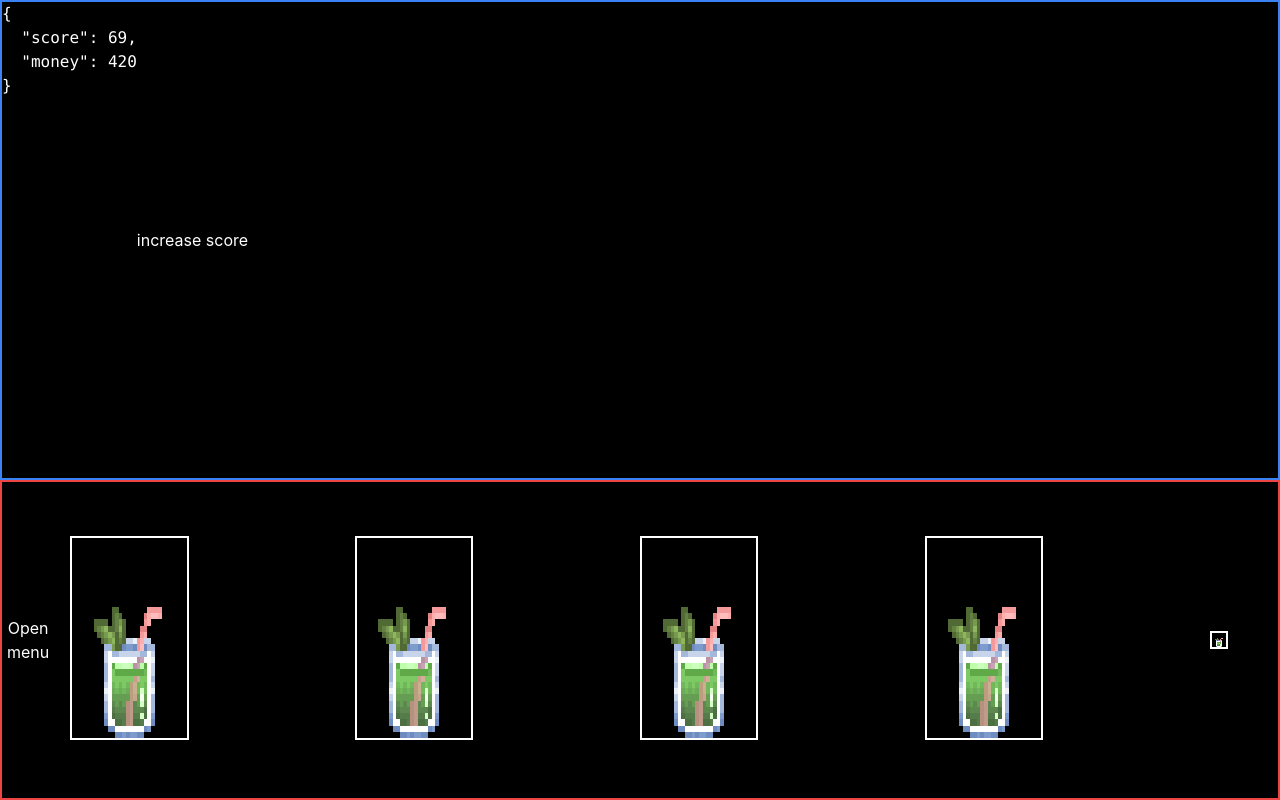
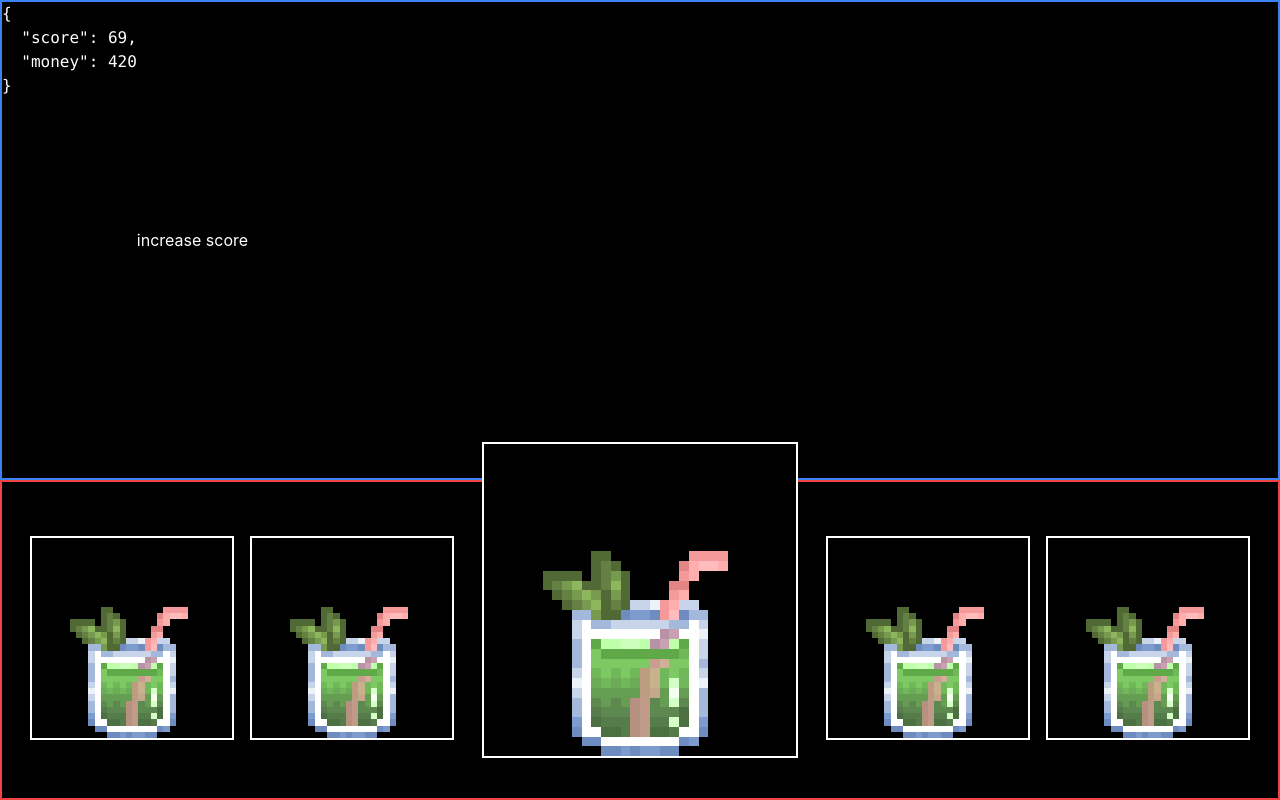
Before and after one commit to tomheaton/clicker-jam-winter-2023, a React (Vite) app: page / in a window 1280 px wide. Both pictures are taken after a click on the button "start game". Built offline with nearby package versions, Linux system fonts and the light colour scheme.

Commit message:
improvements

```diff
--- a/src/components/drink_button.tsx
+++ b/src/components/drink_button.tsx
@@ -1,30 +1,28 @@
-import { useContext } from "react";
-import { useEffect, useState } from "react";
-import {
-  GameDataActions,
-  GameDataContext,
-  GameDataDispatchContext,
-} from "../hooks/game_data";
+import { useContext, useEffect, useState } from "react";
+import { GameDataActions, GameDataDispatchContext } from "../hooks/game_data";
+import { type Drink } from "../utils/types";
 
 const TIME_VALUE: number = 0.25;
+// TODO: add multiplier
 const multiplier = 1.0;
+// random sell value for now
+const drinkSellValue = 5;
 
-const DrinkButton: React.FC<{
+type Props = {
+  drink: Drink;
+};
 
-  textureName: string;
-  coolDown: number;
-}> = ({ textureName, coolDown }) => {
-
+const DrinkButton: React.FC<Props> = ({
+  drink: { name, texture, cooldown },
+}) => {
   const dispatch = useContext(GameDataDispatchContext);
 
-  const drinkSellValue = 5; //random sell value for now
-
-  const [onCoolDown, setOnCoolDown] = useState<boolean>(false);
+  const [onCooldown, setOnCoolDown] = useState<boolean>(false);
   const [timer, setTimer] = useState<number>(0);
 
   useEffect(() => {
     const timerTick = setInterval(() => {
-      if (onCoolDown) {
+      if (onCooldown) {
         setTimer((t) => t + TIME_VALUE);
       }
     }, 250);
@@ -32,22 +30,20 @@ const DrinkButton: React.FC<{
     return () => {
       clearInterval(timerTick);
     };
-  }, [onCoolDown]);
+  }, [onCooldown]);
 
   useEffect(() => {
-    if (onCoolDown && timer >= coolDown) {
+    if (onCooldown && timer >= cooldown) {
       setTimer(0);
       setOnCoolDown(false);
     }
-  }, [coolDown, onCoolDown, timer]);
+  }, [cooldown, onCooldown, timer]);
 
-  let opacity = onCoolDown ? (coolDown - (coolDown - timer)) / coolDown : 1;
+  let opacity = onCooldown ? (cooldown - (cooldown - timer)) / cooldown : 1;
 
   const theWorstPlaceForAFunction = () => {
-    dispatch!({ type: GameDataActions.ADD_MONEY, value : drinkSellValue});
-  }
-
-
+    dispatch!({ type: GameDataActions.ADD_MONEY, value: drinkSellValue });
+  };
 
   return (
     <button
@@ -56,7 +52,7 @@ const DrinkButton: React.FC<{
         setOnCoolDown(true);
         theWorstPlaceForAFunction();
       }}
-      disabled={onCoolDown}
+      disabled={onCooldown}
     >
       <img
         style={{
@@ -64,8 +60,8 @@ const DrinkButton: React.FC<{
           opacity,
         }}
         className={"w-full h-full"}
-        src={`assets/sprites/${textureName}`}
-        alt={`${textureName} sprite`}
+        src={`assets/sprites/${texture}`}
+        alt={`${name} sprite`}
       />
     </button>
   );
--- a/src/components/game.tsx
+++ b/src/components/game.tsx
@@ -1,16 +1,52 @@
-import { useContext } from "react";
+import { PropsWithChildren, useContext } from "react";
 import {
   GameDataActions,
   GameDataContext,
   GameDataDispatchContext,
 } from "../hooks/game_data";
+import { type DataType } from "../utils/types";
 import DrinkButton from "./drink_button";
 import IngredientButton from "./ingredient_button";
-import SlideMenu from "./sliding_menu";
 
-const Game: React.FC = () => {
+const DATA: DataType = {
+  ingredients: [
+    {
+      name: "Lime",
+      texture: "mojito.png",
+      upgradeCosts: [1, 5, 10, 15],
+      upgradeDescriptions: [],
+    },
+    {
+      name: "Alcohol",
+      texture: "mojito.png",
+      upgradeCosts: [1, 5, 10, 15],
+      upgradeDescriptions: [],
+    },
+    {
+      name: "Ice",
+      texture: "mojito.png",
+      upgradeCosts: [1, 5, 10, 15],
+      upgradeDescriptions: [],
+    },
+    {
+      name: "Mint",
+      texture: "mojito.png",
+      upgradeCosts: [1, 5, 10, 15],
+      upgradeDescriptions: [],
+    },
+  ],
+  drink: {
+    name: "Mojito",
+    texture: "mojito.png",
+    cooldown: 5,
+  },
+};
+
+const Game: React.FC<PropsWithChildren> = () => {
   const gameData = useContext(GameDataContext);
   const dispatch = useContext(GameDataDispatchContext);
+
+  let mp = parseInt((DATA.ingredients.length / 2).toFixed(0));
 
   return (
     <div
@@ -18,6 +54,7 @@ const Game: React.FC = () => {
         "bg-black h-screen flex flex-col items-center justify-center w-full"
       }
     >
+      {/* TOP */}
       <div className={"w-full flex flex-1 border-2 border-blue-500"}>
         <pre>{JSON.stringify(gameData, null, 2)}</pre>
         <br />
@@ -29,50 +66,29 @@ const Game: React.FC = () => {
           increase score
         </button>
       </div>
+
+      {/* BOTTOM */}
       <div
-        className={"w-full h-2/5 flex justify-evenly border-2 border-red-500 items-center"}
+        className={
+          "w-full h-2/5 flex justify-evenly border-2 border-red-500 items-center"
+        }
       >
-        <SlideMenu />
-        {/* Ingredient upgrade buttons */}
+        {/* <SlideMenu /> */}
+
         <div className={"grid grid-cols-2 gap-4 m-4"}>
-          <IngredientButton
-            upgradeCount={5}
-            textureName={"mojito.png"}
-            upgradeCosts={[1, 5, 10, 15]}
-            ingredientName={"Lime"}
-            upgradeDescriptions={[]}
-          />
+          {DATA.ingredients.slice(0, mp).map((ingredient) => (
+            <IngredientButton ingredient={ingredient} />
+          ))}
         </div>
-        <div className={"grid grid-cols-2 gap-4 m-4"}>
-          <IngredientButton
-            upgradeCount={5}
-            textureName={"mojito.png"}
-            upgradeCosts={[1, 5, 10, 15]}
-            ingredientName={"Alcohol"}
-            upgradeDescriptions={[]}
-          />
-        </div>
-        <div className={"grid grid-cols-2 gap-4 m-4"}>
-          <IngredientButton
-            upgradeCount={5}
-            textureName={"mojito.png"}
-            upgradeCosts={[1, 5, 10, 15]}
-            ingredientName={"Ice"}
-            upgradeDescriptions={[]}
-          />
-        </div>
-        <div className={"grid grid-cols-2 gap-4 m-4"}>
-          <IngredientButton
-            upgradeCount={5}
-            textureName={"mojito.png"}
-            upgradeCosts={[1, 5, 10, 15]}
-            ingredientName={"Mint"}
-            upgradeDescriptions={[]}
-          />
+
+        <div className={"h-full -mt-20"}>
+          <DrinkButton drink={DATA.drink} />
         </div>
 
         <div className={"grid grid-cols-2 gap-4 m-4"}>
-          <DrinkButton textureName={"mojito.png"} coolDown={5} />
+          {DATA.ingredients.slice(mp).map((ingredient) => (
+            <IngredientButton ingredient={ingredient} />
+          ))}
         </div>
       </div>
     </div>
--- a/src/components/ingredient_button.tsx
+++ b/src/components/ingredient_button.tsx
@@ -1,46 +1,41 @@
-import { useEffect, useState } from "react";
-import { useContext } from "react";
-import {
-  GameDataActions,
-  GameDataContext,
-  GameDataDispatchContext,
-} from "../hooks/game_data";
+import { useContext, useState } from "react";
+import { GameDataActions, GameDataDispatchContext } from "../hooks/game_data";
+import { Ingredient } from "../utils/types";
 
 const TIME_VALUE: number = 0.25;
 
 // TODO: upgrade description popup
 
-const IngredientButton: React.FC<{
-  upgradeCount: number;
-  textureName: string;
-  upgradeCosts: number[];
-  ingredientName: string; // Use for the upgrade description popup
-  upgradeDescriptions: string[];
-}> = ({ upgradeCount, textureName, upgradeCosts, ingredientName, upgradeDescriptions }) => {
+type Props = {
+  ingredient: Ingredient;
+};
 
+const IngredientButton: React.FC<Props> = ({
+  ingredient: { name, texture, upgradeCosts, upgradeDescriptions },
+}) => {
   const [currentUpgrade, setCurrentUpgrade] = useState<number>(0);
 
   const dispatch = useContext(GameDataDispatchContext);
 
+  const upgradeCount = upgradeCosts.length;
+
   const upgradeIngredient = () => {
-
     // TODO (gonk): add if statement to check if player has enough money
     // after tom implemented the global state thing (react thing nerd thing)
     if (currentUpgrade >= upgradeCount) return;
 
-    console.log(currentUpgrade,"String", upgradeCount)
-
-    if (currentUpgrade < upgradeCount - 1){
-    dispatch!({type: GameDataActions.SUBTRACT_MONEY, value: upgradeCosts[currentUpgrade]})
+    if (currentUpgrade < upgradeCount - 1) {
+      dispatch!({
+        type: GameDataActions.SUBTRACT_MONEY,
+        value: upgradeCosts[currentUpgrade],
+      });
     }
-    setCurrentUpgrade(t => t+1);
+    setCurrentUpgrade((t) => t + 1);
   };
 
   const showUpgradeDescriptionPopup = () => {
-      // TODO: show popup
-  }
-
-
+    // TODO: show popup
+  };
 
   return (
     <div>
@@ -48,13 +43,15 @@ const IngredientButton: React.FC<{
         className={"border-2 border-white group relative"}
         onClick={() => {
           upgradeIngredient();
-          }}
+        }}
       >
         <p
-          className={"scale-0 text-xl absolute bg-red-500 -right-[200px] -top-[50px] group-hover:scale-100"}
+          className={
+            "scale-0 text-xl absolute bg-red-500 -right-[200px] -top-[50px] group-hover:scale-100"
+          }
         >
-          {ingredientName}: This is a test description
-          <br/>
+          {name}: This is a test description
+          <br />
           Level: {currentUpgrade < upgradeCount ? currentUpgrade : "Max"}
         </p>
         <img
@@ -62,8 +59,8 @@ const IngredientButton: React.FC<{
             imageRendering: "pixelated",
           }}
           className={"w-[200px] h-[200px]"}
-          src={`assets/sprites/${textureName}`}
-          alt={`${textureName} sprite`}
+          src={`assets/sprites/${texture}`}
+          alt={`${name} sprite`}
         />
       </button>
     </div>
--- /dev/null
+++ b/src/utils/types.ts
@@ -0,0 +1,17 @@
+export type Ingredient = {
+  name: string;
+  texture: string;
+  upgradeCosts: number[];
+  upgradeDescriptions: string[];
+};
+
+export type Drink = {
+  name: string;
+  texture: string;
+  cooldown: number;
+};
+
+export type DataType = {
+  ingredients: Ingredient[];
+  drink: Drink;
+};
```
